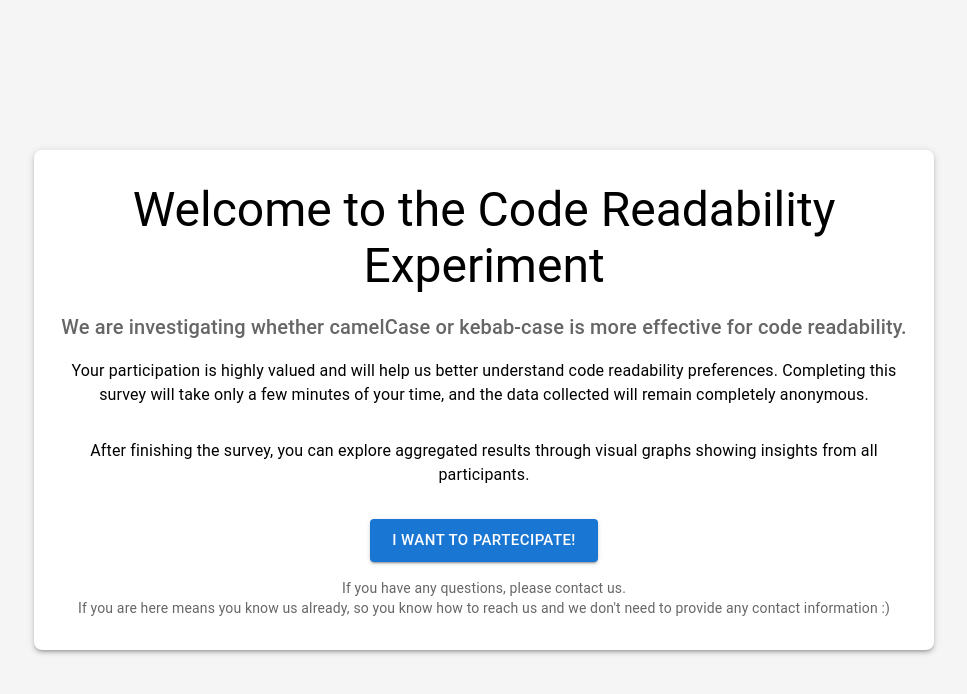
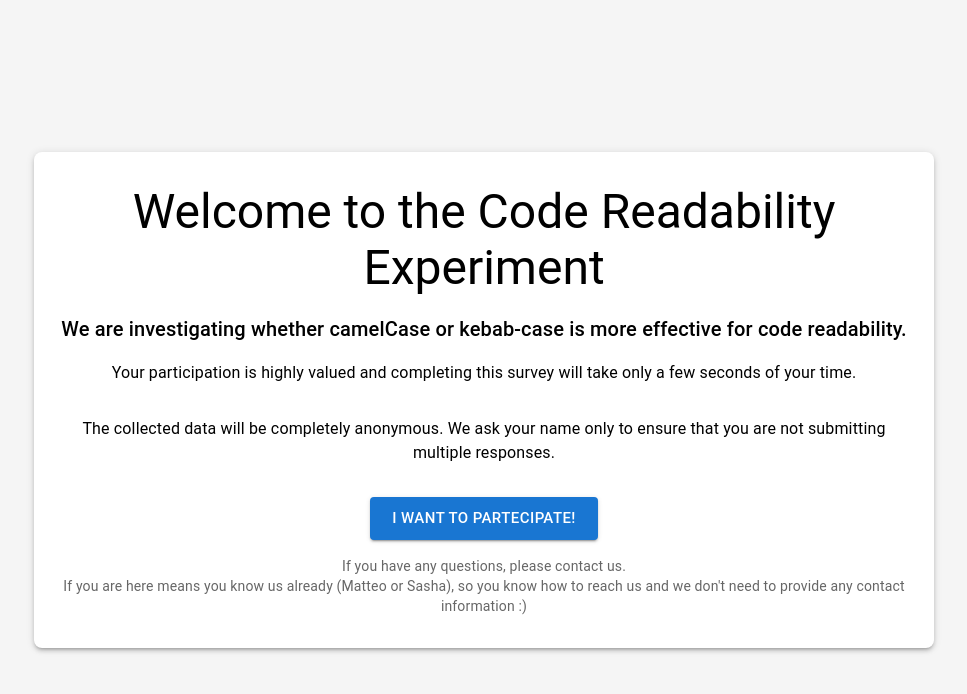
Before and after one commit to ghi-la/Experimentation-Evaluation, a Next.js app in the folder Assignment2/program-comprehension/: page / in a window 1280 px wide. Shown: the top 694 px of the page, without its empty margins (156-1123 px from the left). Built offline with nearby package versions, Linux system fonts and the light colour scheme.

Commit message:
Enhance FormPage and Home components: add disableCloseOnSelect to Autocomplete, simplify survey instructions, and update programming languages list

```diff
--- a/Assignment2/program-comprehension/src/app/form/page.tsx
+++ b/Assignment2/program-comprehension/src/app/form/page.tsx
@@ -105,6 +105,7 @@ const FormPage = () => {
           <Autocomplete
             multiple
             options={programmingLanguagesList}
+            disableCloseOnSelect
             renderInput={(params) => (
               <TextField {...params} label="Known Programming Languages" />
             )}
--- a/Assignment2/program-comprehension/src/app/page.tsx
+++ b/Assignment2/program-comprehension/src/app/page.tsx
@@ -15,19 +15,17 @@ export default function Home() {
       <Typography variant="h3" gutterBottom>
         Welcome to the Code Readability Experiment
       </Typography>
-      <Typography variant="h6" color="textSecondary" gutterBottom>
+      <Typography variant="h6" gutterBottom>
         We are investigating whether camelCase or kebab-case is more effective
         for code readability.
       </Typography>
       <Typography variant="body1" sx={{ mt: 2, mb: 4 }}>
-        Your participation is highly valued and will help us better understand
-        code readability preferences. Completing this survey will take only a
-        few minutes of your time, and the data collected will remain completely
-        anonymous.
+        Your participation is highly valued and completing this survey will take
+        only a few seconds of your time.
       </Typography>
       <Typography variant="body1" sx={{ mb: 4 }}>
-        After finishing the survey, you can explore aggregated results through
-        visual graphs showing insights from all participants.
+        The collected data will be completely anonymous. We ask your name only
+        to ensure that you are not submitting multiple responses.
       </Typography>
       <Button
         variant="contained"
@@ -49,8 +47,8 @@ export default function Home() {
         If you have any questions, please contact us.
       </Typography>
       <Typography variant="body2" color="textSecondary">
-        If you are here means you know us already, so you know how to reach us
-        and we don't need to provide any contact information :)
+        If you are here means you know us already (Matteo or Sasha), so you know
+        how to reach us and we don't need to provide any contact information :)
       </Typography>
     </PageContainer>
   );
```
Also changed, not shown: Assignment2/program-comprehension/src/app/store/models/user.ts (+3 -5 lines).
